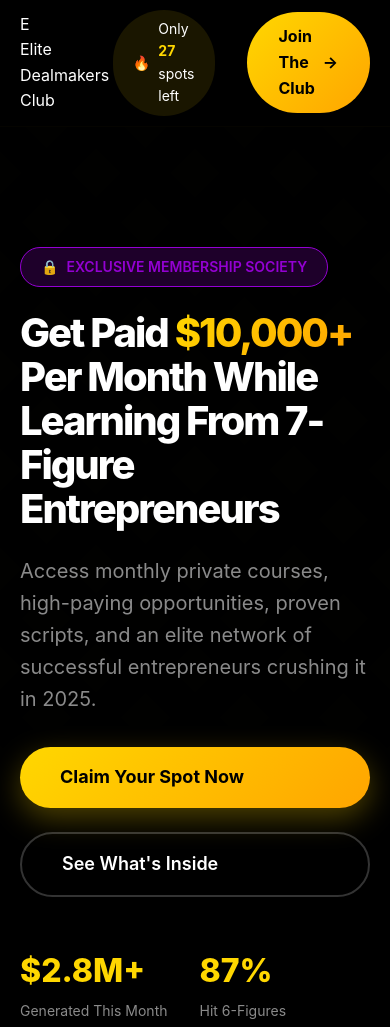
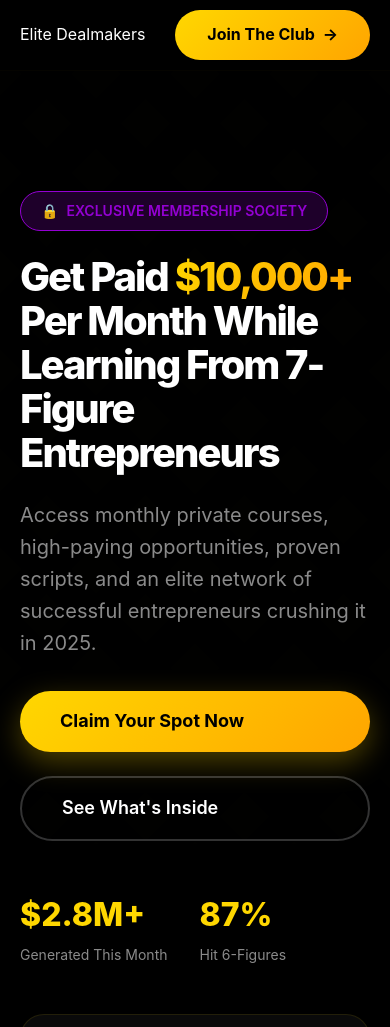
Before and after one commit to missjaanii/elitedealmakers, a plain HTML site: page mobile.html in a window 390 px wide. Shown: the top 1027 px of the page. Drawn offline with Linux system fonts and the light colour scheme.

Commit message:
Update mobile.html

```diff
--- a/mobile.html
+++ b/mobile.html
@@ -919,14 +919,14 @@
         <div class="container">
             <div class="nav-container">
                 <div class="logo">
-                    <div class="logo-icon">E</div>
-                    <div class="logo-text">Elite <span>Dealmakers</span> Club</div>
+                    <!--<div class="logo-icon">E</div>-->
+                    <div class="logo-text">Elite <span>Dealmakers</span></div>
                 </div>
                 <div class="nav-right">
-                    <div class="member-count">
+                    <!--<div class="member-count">
                         <span>🔥</span>
                         <span>Only <span class="member-count-number">27</span> spots left</span>
-                    </div>
+                    </div>-->
                     <a href="#join" class="join-btn">
                         Join The Club
                         <span>→</span>
@@ -1294,7 +1294,7 @@
                     </ul>
 
                     <div class="pricing-cta">
-                        <a href="#" class="primary-btn">Secure Your Membership Now</a>
+                        <a href="#" class="primary-btn">Secure Your Spot</a>
                         <div class="bonus-tag">🎁 BONUS: Get $200 credit for premium courses</div>
                     </div>
                 </div>
```
